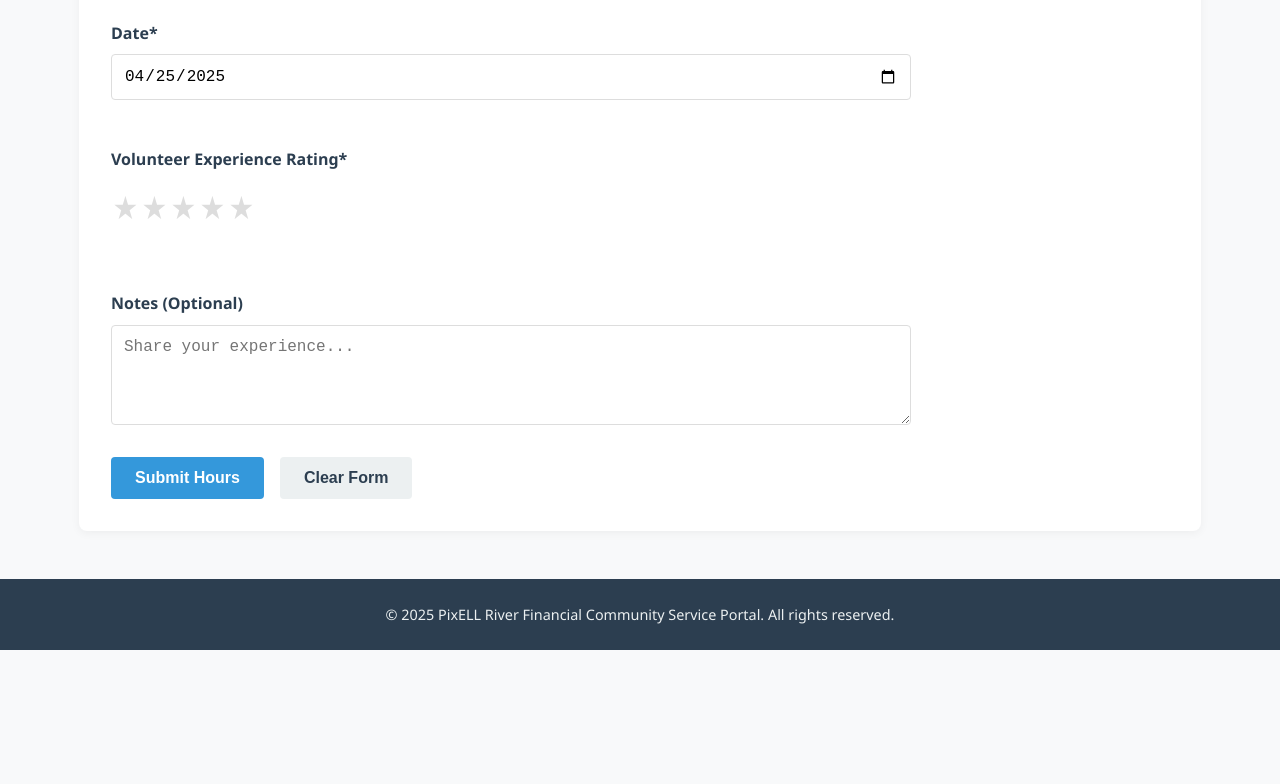
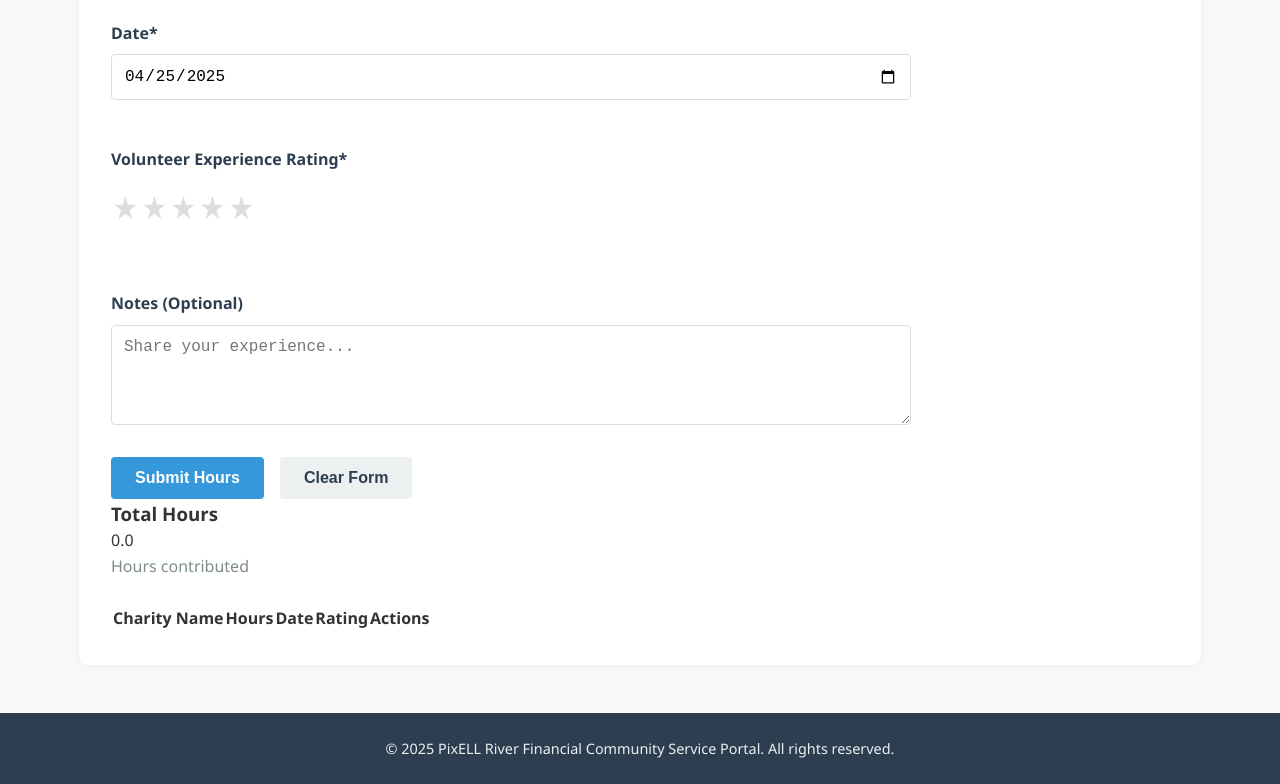
Before and after one commit to jbuchholzer-rrc/Module-7-Group, a plain HTML site: page Volunteer-tracker.html in a window 1280 px wide. Shown: the part 563-1347 px from the top of the page. Before the commit the page ends 1213 px from the top, so only its background shows below. Drawn offline with Linux system fonts and the light colour scheme.

Commit message:
Completed table section and summary section

```diff
--- a/Volunteer-tracker.html
+++ b/Volunteer-tracker.html
@@ -90,6 +90,32 @@
                 <p>Your hours have been recorded successfully.</p>
                 <div id="submission-details"></div>
             </div>
+
+                <!-- Summary Section -->
+            <div class="summary-container">
+                    <h3>Total Hours</h3>
+                    <div class="summary-hours" id="total-hours">0.0</div>
+                    <p>Hours contributed</p>
+            </div>
+
+             <!-- Volunteer Hours Table -->
+             <div class="table-container">
+                <table class="volunteer-table">
+                    <thead>
+                        <tr>
+                            <th>Charity Name</th>
+                            <th>Hours</th>
+                            <th>Date</th>
+                            <th>Rating</th>
+                            <th>Actions</th>
+                        </tr>
+                    </thead>
+                    <tbody id="volunteer-table-body">
+                        <!-- Logged hours will be displayed here -->
+                    </tbody>
+                </table>
+            </div>
+
         </section>
     </main>
 
```
